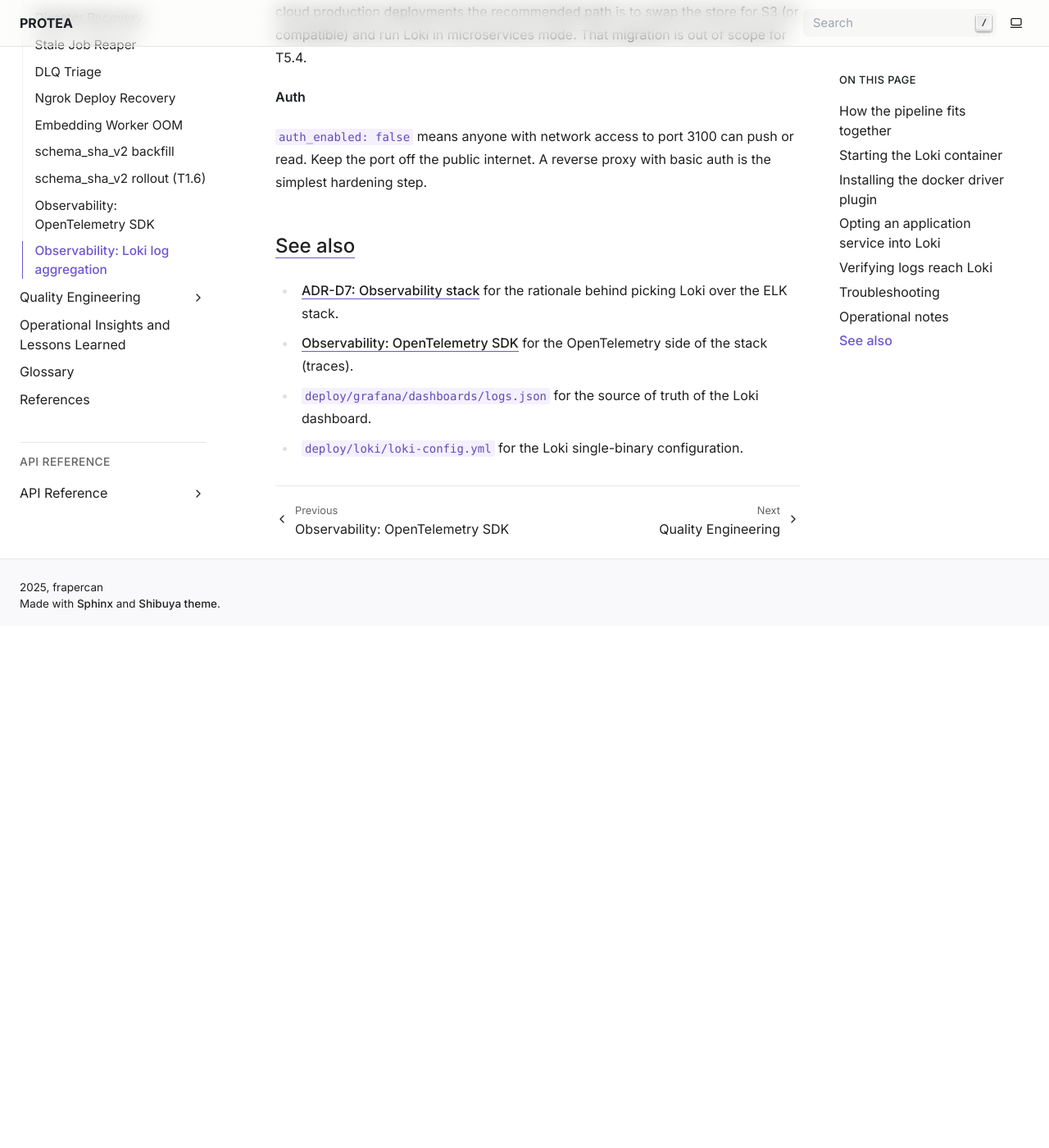
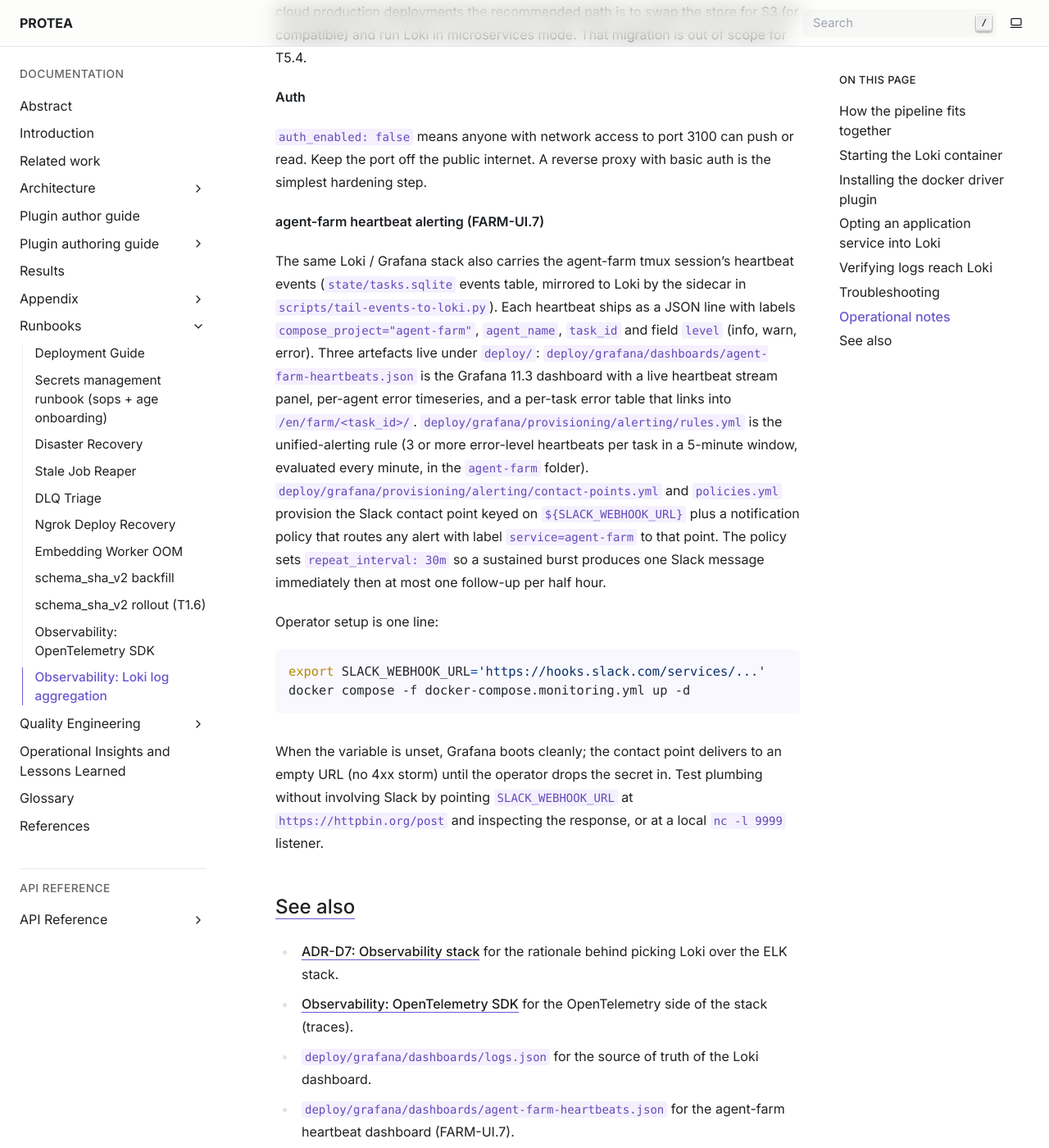
Before and after one commit to frapercan/PROTEA, a Sphinx documentation site: the page built from docs/source/runbooks/loki.rst, in a window 1280 px wide and 1400 px high, scrolled down 5966 px. Shown: the whole window at 82% size. Built offline with Sphinx 7.4.7, drawn with Linux system fonts in a browser that asks for light colours; before the commit the page ends 6729 px from its top, so only the background shows below that; some of the changed text lies outside the part shown.

Commit message:
feat(FARM-UI.7a): Grafana dashboard + Slack alert for agent-farm heartbeats
Provision an `agent-farm-heartbeats` Grafana 11.3 dashboard plus a
unified-alerting rule that pages Slack on 3+ error-level heartbeats per
task in a 5-minute window. The dashboard reads from the existing PROTEA
Loki datasource and groups by `task_id` / `agent_name` labels, with a
data-link from the per-task error table into `/en/farm/<task_id>/` on
the Next.js farm dashboard.

Alerting wires three new YAML files under
`deploy/grafana/provisioning/alerting/`:

* `contact-points.yml` defines the `agent-farm-errors` Slack receiver,
  reading the webhook URL from `${SLACK_WEBHOOK_URL}` so the secret stays
  out of the repo. The title and body templates pin the message to the
  firing `task_id` and include a deep link into the farm UI.
* `policies.yml` routes alerts labelled `service=agent-farm` to that
  receiver and sets `repeat_interval: 30m`, so a sustained burst
  produces one Slack message immediately then at most one follow-up per
  half hour (the acceptance test's rate-limit point).
* `rules.yml` runs the Loki query
  `sum by (task_id, agent_name) (count_over_time(... | level="error" [5m]))`
  every minute and fires when any group is at or above 3.

`docker-compose.monitoring.yml` forwards `SLACK_WEBHOOK_URL` to the
grafana container; when unset, Grafana still boots cleanly (no 4xx
storm), which is the intended bootstrap state.

The agent-farm heartbeat sidecar (the producer of the Loki stream this
dashboard reads) is FARM-UI.7b in the agent-farm repo. This PR is the
PROTEA half of the dual-repo slice; both halves are required for end
to end alerting.

Docs: `docs/source/runbooks/loki.rst` gains an "agent-farm heartbeat
alerting" subsection documenting the operator setup and how to point
the webhook at httpbin or `nc -l` for plumbing tests.

```diff
--- a/docs/source/runbooks/loki.rst
+++ b/docs/source/runbooks/loki.rst
@@ -258,6 +258,42 @@ can push or read. Keep the port off the public internet. A reverse
 proxy with basic auth is the simplest hardening step.
 
 
+**agent-farm heartbeat alerting (FARM-UI.7)**
+
+The same Loki / Grafana stack also carries the agent-farm tmux session's
+heartbeat events (``state/tasks.sqlite`` events table, mirrored to Loki
+by the sidecar in ``scripts/tail-events-to-loki.py``). Each heartbeat
+ships as a JSON line with labels ``compose_project="agent-farm"``,
+``agent_name``, ``task_id`` and field ``level`` (info, warn, error).
+Three artefacts live under ``deploy/``:
+``deploy/grafana/dashboards/agent-farm-heartbeats.json`` is the
+Grafana 11.3 dashboard with a live heartbeat stream panel, per-agent
+error timeseries, and a per-task error table that links into
+``/en/farm/<task_id>/``.
+``deploy/grafana/provisioning/alerting/rules.yml`` is the
+unified-alerting rule (3 or more error-level heartbeats per task in a
+5-minute window, evaluated every minute, in the ``agent-farm`` folder).
+``deploy/grafana/provisioning/alerting/contact-points.yml`` and
+``policies.yml`` provision the Slack contact point keyed on
+``${SLACK_WEBHOOK_URL}`` plus a notification policy that routes any
+alert with label ``service=agent-farm`` to that point. The policy sets
+``repeat_interval: 30m`` so a sustained burst produces one Slack
+message immediately then at most one follow-up per half hour.
+
+Operator setup is one line:
+
+.. code-block:: bash
+
+   export SLACK_WEBHOOK_URL='https://hooks.slack.com/services/...'
+   docker compose -f docker-compose.monitoring.yml up -d
+
+When the variable is unset, Grafana boots cleanly; the contact point
+delivers to an empty URL (no 4xx storm) until the operator drops the
+secret in. Test plumbing without involving Slack by pointing
+``SLACK_WEBHOOK_URL`` at ``https://httpbin.org/post`` and inspecting the
+response, or at a local ``nc -l 9999`` listener.
+
+
 See also
 ---------
 
@@ -266,4 +302,8 @@ See also
 - :doc:`observability` for the OpenTelemetry side of the stack (traces).
 - ``deploy/grafana/dashboards/logs.json`` for the source of truth of
   the Loki dashboard.
+- ``deploy/grafana/dashboards/agent-farm-heartbeats.json`` for the
+  agent-farm heartbeat dashboard (FARM-UI.7).
+- ``deploy/grafana/provisioning/alerting/`` for the Slack alert rule
+  and contact-point provisioning (FARM-UI.7).
 - ``deploy/loki/loki-config.yml`` for the Loki single-binary configuration.
```
Also changed, not shown: docker-compose.monitoring.yml (+10 -0 lines), 4 other files.
